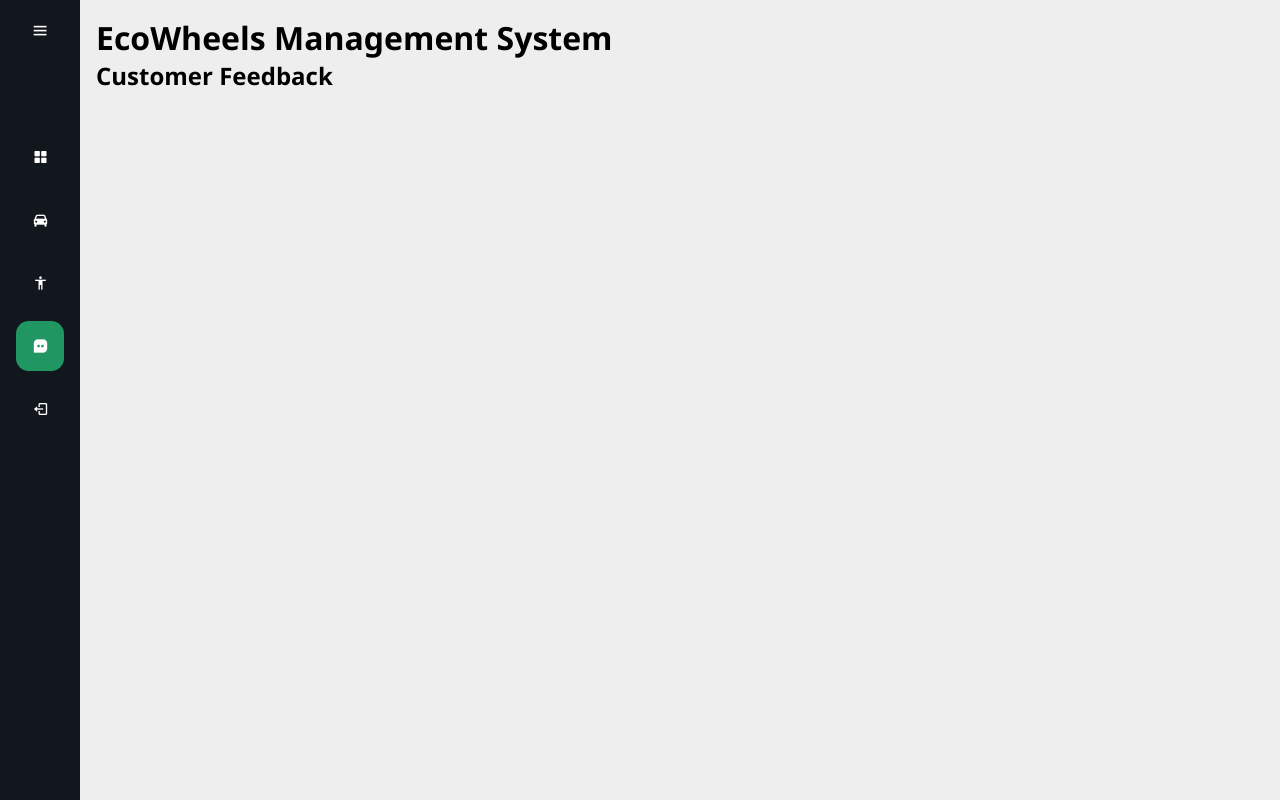
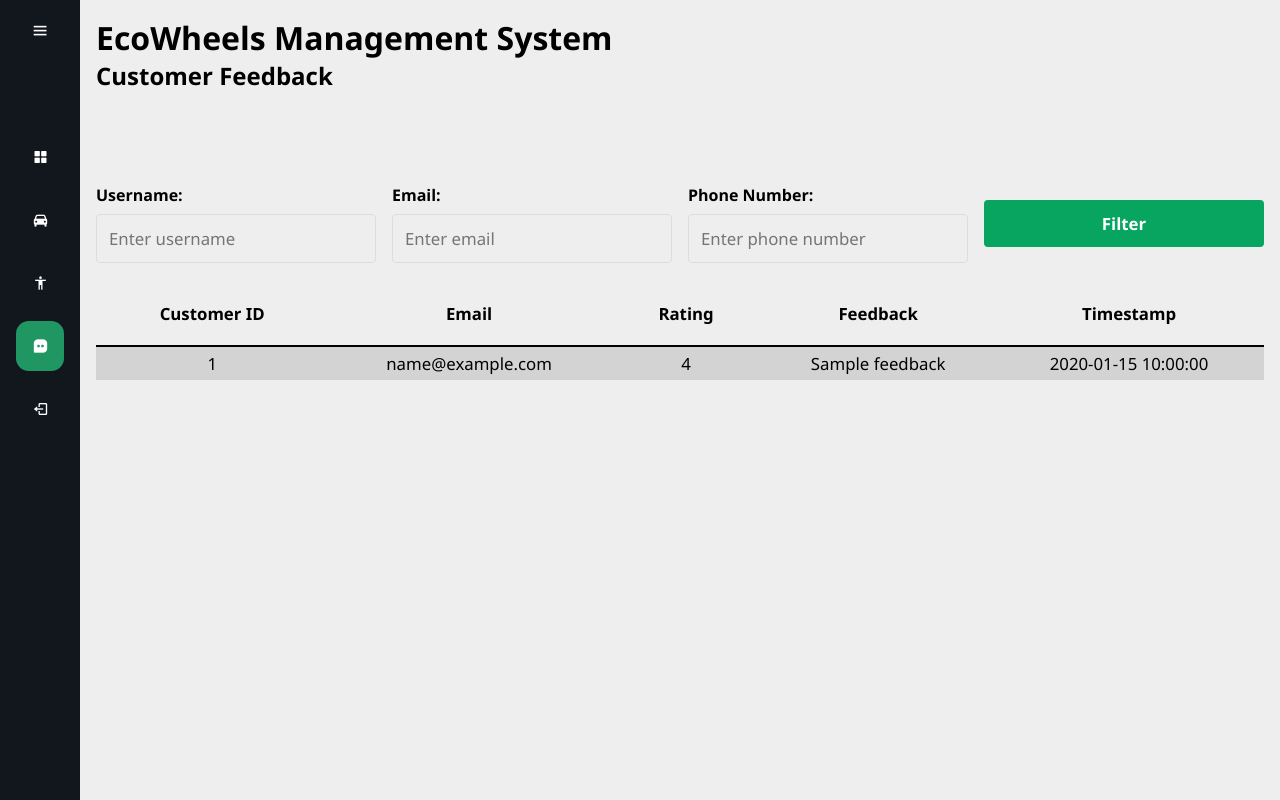
Before and after one commit to cupcake-mastur/EcoWheels, a Flask app: template templates/admin/manageFeedback.html in a window 1280 px wide. Run offline with Flask 3, Linux system fonts and the light colour scheme; the template is opened without the code that fills it: most values are stand-ins (such as "Sample title", 1, 10 or a date in 2020); parts of the project's set-up code (start-up, migrations or seed data) failed here and were passed over.

Commit message:
Feedback page done manageFB not done
Still cannot pull data from feedback page to display on manageFeeback

```diff
--- a/__init__.py
+++ b/__init__.py
@@ -26,7 +26,7 @@ from flask_sqlalchemy import SQLAlchemy
 from sqlalchemy import exists, func
 from werkzeug.utils import secure_filename
 from PIL import Image
-
+from model import Feedback
 from model import *
 
 load_dotenv(find_dotenv())
@@ -62,7 +62,7 @@ mail = Mail(app)
 otp_store = {}
 
 user_logged_in = False
-csrf = CSRFProtect(app)
+# csrf = CSRFProtect(app)                                          # REMOVE IF NEEDED
 limiter = Limiter(
     get_remote_address,
     app=app,
@@ -132,18 +132,18 @@ def models():
     return render_template("homepage/models.html" , vehicles=vehicles)
 
 
-@app.route('/Feedback')
+@app.route('/Feedback', methods=['GET', 'POST'])
 #@login_required                   #REMOVE COMMENT FOR USER LOG IN TO WORK, FOR TESTING CAN JUST LEAVE THE COMMENT
 def feedback():
     if request.method == 'POST':
-        name = request.form['name']
         email = request.form['email']
-        message = request.form['message']
+        message = request.form['feedback']
+        email = request.form.get('email', 'default@example.com')
 
         # Handle the feedback (e.g., save to database)
 
         flash('Thank you for your feedback!', 'success')
-        return redirect(url_for('feedback'))
+        return redirect(url_for('thankyou'))
 
     # Pass the current user's username to the template
     #username = current_user.username
@@ -162,9 +162,18 @@ def admin_login_required(f):
 @app.route('/manageFeedback')
 @admin_login_required
 def manageFeedback():
+    admin_username = session.get('admin_username')
 
-    return render_template('admin/manageFeedback.html')
+    # Query the Feedback table to get all feedback entries
+    feedback_entries = Feedback.query.all()
 
+    # Render the template with the feedback entries
+    return render_template('admin/manageFeedback.html', admin_username=admin_username,
+                           feedback_entries=feedback_entries)
+
+@app.route('/thankyou')
+def thankyou():
+    return render_template("homepage/thankyou.html")
 
 @app.route('/check_session')
 def check_session():
--- a/templates/admin/manageFeedback.html
+++ b/templates/admin/manageFeedback.html
@@ -65,6 +65,99 @@
         #car-i {
             background-color: rgb(232, 102, 51);
         }
+        #u-table {
+            margin: 0 auto;
+            border-collapse: collapse;
+            width: 100%;
+            font-size: 1.05rem;
+        }
+
+        th.u-tablehead {
+            background-color: #eee;
+            padding: 20px; /* Adjust spacing */
+        }
+
+        tr:last-child td {
+            border-bottom: #12171e;
+        }
+
+        td {
+            text-align: center;
+            padding: 5px;
+        }
+
+        tbody tr:nth-child(odd) {
+            background-color: #D3D3D3;
+        }
+
+        tbody tr:nth-child(even) {
+            background-color: #eee;
+        }
+
+
+        .container {
+            padding-bottom: 3rem;
+        }
+
+        .filter-form {
+            display: flex;
+            gap: 1rem;
+            flex-wrap: wrap;
+            align-items: center;
+        }
+
+        .filter-form label {
+            display: block;
+            font-weight: bold;
+            margin-bottom: 0.5rem;
+        }
+        .filter-form input[type="text"],
+        .filter-form input[type="number"],
+        .filter-form button[type="submit"] {
+            font-size: 1.05rem;
+            display: box;
+            width: 100%;
+            padding: 0.75rem;
+            box-sizing: border-box;
+            border-radius: 4px;
+            border: 1.5px solid #dddddd;
+            outline: none;
+            background: #eeeeee;
+            transition: background 0.2s, border-color 0.2s;
+            margin-bottom: 1.2rem;
+        }
+        .filter-form input[type="text"]:focus,
+        .filter-form input[type="number"]:focus,
+        .filter-form button[type="submit"]:focus {
+            background: #ffffff;
+            border-color: #aaaaaa;
+        }
+
+        .filter-form button[type="submit"] {
+            cursor: pointer;
+            background-color: rgb(7, 165, 96);
+            color: white;
+            border: none;
+        }
+        .filter-form button[type="submit"]:hover {
+            background-color: rgb(5, 137, 80);
+        }
+        .filter-item {
+            flex: 1;
+            min-width: 250px;
+        }
+
+        .filter-item.button-item {
+            flex: 0;
+            font-weight: bold;
+            font-size: 1.1rem;
+            color: #ffffff;
+            border: none;
+            border-radius:4px;
+            outline: none;
+            cursor: pointer;
+            background:rgb(7, 165, 96) ;
+        }
     </style>
 </head>
 <body>
@@ -129,6 +222,57 @@
             <h2>Customer Feedback</h2>
         </div>
 
+                <br><br>
+<!-- FILTER -->                                                            <!-- FILTER -->
+       <form method="post" action="{{ url_for('MCustomers') }}" class="filter-form">
+            <div class="filter-item">
+                <label for="username_filter">Username:</label>
+                <input type="text" id="username_filter" name="username_filter" placeholder="Enter username">
+            </div>
+
+
+            <div class="filter-item">
+                <label for="email_filter">Email:</label>
+                <input type="text" id="email_filter" name="email_filter" placeholder="Enter email">
+            </div>
+
+            <div class="filter-item">
+                <label for="phone_number_filter">Phone Number:</label>
+                <input type="text" id="phone_number_filter" name="phone_number_filter" placeholder="Enter phone number">
+            </div>
+
+            <div class="filter-item">
+                <button type="submit" class="filter-item button-item">Filter</button>
+            </div>
+
+        </form>
+<!-- FEEBACK TABLE -->                                                            <!-- FEEBACK TABLE -->
+<!-- templates/admin/manageFeedback.html -->
+<table id="u-table" border="0">
+    <thead>
+        <tr>
+            <th class="u-tablehead">Customer ID</th>
+            <th class="u-tablehead">Email</th>
+            <th class="u-tablehead">Rating</th>
+            <th class="u-tablehead">Feedback</th>
+            <th class="u-tablehead">Timestamp</th>
+        </tr>
+        <tr>
+            <th colspan="5" style="border-bottom: 2px solid #000000;"></th>
+        </tr>
+    </thead>
+    <tbody>
+        {% for feedback in feedback_entries %}
+        <tr>
+            <td>{{ feedback.id }}</td>
+            <td>{{ feedback.email }}</td>
+            <td>{{ feedback.rating }}</td>
+            <td>{{ feedback.feedback }}</td>
+            <td>{{ feedback.timestamp }}</td>
+        </tr>
+        {% endfor %}
+    </tbody>
+</table>
 
     </div>
 </body>
```
Also changed, not shown: model.py (+13 -0 lines), static/css/Models.css (+42 -31 lines), templates/homepage/Feedback.html (+10 -2 lines), templates/homepage/models.html (+8 -5 lines), templates/homepage/thankyou.html (added, +130 -0 lines), static/vehicle_images/45789d36edeae559.png (added), static/vehicle_images/83d78b8f268be4b1.png (added).
